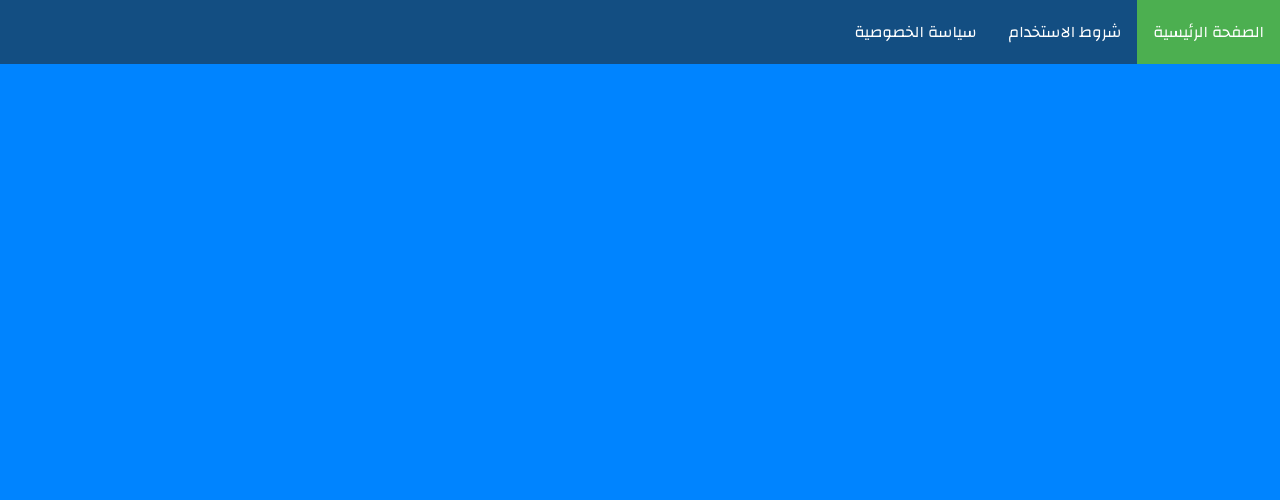
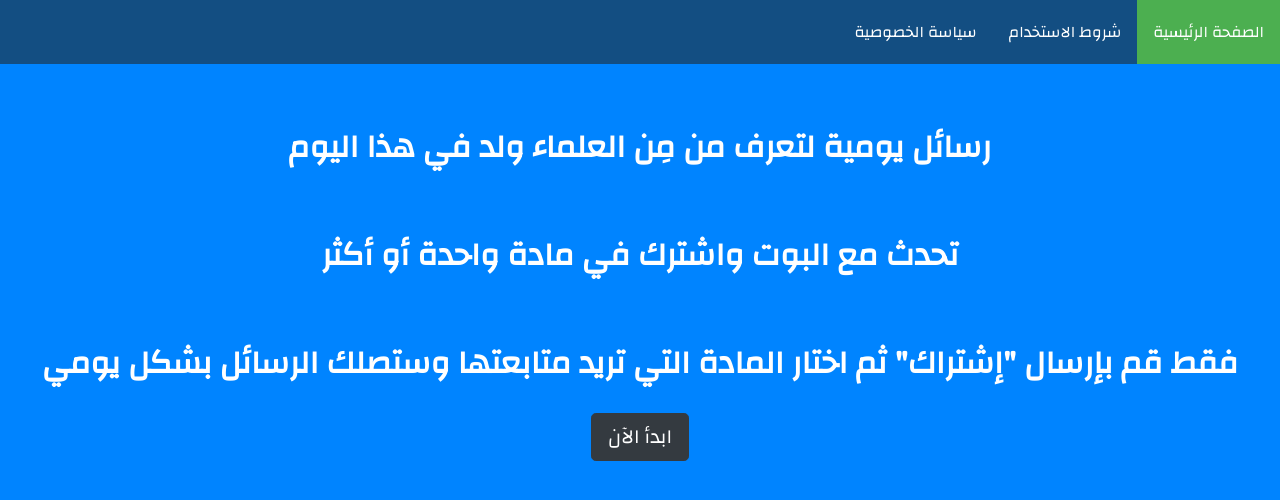
Before and after one commit to 0xSaltyHash/chatbot, a Flask app: page / in a window 1280 px wide. Shown: the top 500 px of the page. Run offline with Flask 2, Linux system fonts and the light colour scheme; some libraries are stand-ins or nearby versions.

Commit message:
add some content to landing page and some styling

```diff
--- a/static/style.css
+++ b/static/style.css
@@ -4,6 +4,38 @@ body {
 	margin: 0;
 	font-family: Changa;
 }
+
+@keyframes messages {
+    0% {
+		opacity: 0;
+		margin-bottom: 0;
+
+	}
+    100% {
+		opacity: 1;
+		margin-top: 60px;
+		margin-bottom: 0;
+	}
+}
+
+
+@keyframes btn {
+	0% {opacity: 0;}
+	25% {opacity: 0;}
+	50% {opacity: 0.5;}
+	100% {opacity: 1;}
+}
+
+a {
+	text-decoration: none;
+	color: #fff;
+}
+
+a:hover {
+	text-decoration: none;
+	color: #fff;
+}
+
 
 ul {
 	list-style: none;
@@ -14,7 +46,7 @@ ul {
 }
 nav {
 	background-color: #134e82;
-	margin: 0;
+	margin: 0 0 0 0;
     padding: 0;
 	display: block;
 }
@@ -40,3 +72,20 @@ li a:hover {
 .active {
     background-color: #4CAF50;
 }
+
+.messages {
+	text-align: center;
+	font-size: 2em;
+	color: #fff;
+	font-weight: bold;
+	animation-name: messages;
+	animation-duration: 2s;
+	animation-fill-mode: forwards;
+}
+
+.bot-link {
+	margin: 25px;
+	animation-name: btn;
+	animation-duration: 3s;
+	animation-fill-mode: forwards;
+}
--- a/templates/index.html
+++ b/templates/index.html
@@ -13,11 +13,30 @@
 	<!--navigation bar-->
 	<nav>
 		<ul>
-			<li> <a class="active" href="#">الصفحة الرئيسية</a></li>
+			<li> <a class="active" href="index.html">الصفحة الرئيسية</a></li>
 			<li><a href="#">شروط الاستخدام</a></li>
 			<li><a href="#">سياسة الخصوصية</a></li>
 		</ul>
 	</nav>
+
+	<!--content-->
+	<main>
+		<div>
+			<p class="messages">
+				رسائل يومية لتعرف من مِن العلماء ولد في هذا اليوم
+			</p>
+			<p class="messages">
+				تحدث مع البوت واشترك في مادة واحدة أو أكثر
+			</p>
+			<p class="messages">
+				فقط قم بإرسال "إشتراك" ثم اختار المادة التي تريد متابعتها وستصلك الرسائل بشكل يومي
+			</p>
+			<div class="text-center bot-link">
+				<button type="button" class="btn btn-dark btn-lg"><a href="http://m.me/377876502743595" target="_blank">ابدأ الآن</a></button>
+			</div>
+		</div>
+	</main>
+
     <!-- Optional JavaScript -->
     <!-- jQuery first, then Popper.js, then Bootstrap JS -->
     <script src="https://code.jquery.com/jquery-3.3.1.slim.min.js" integrity="sha384-q8i/X+965DzO0rT7abK41JStQIAqVgRVzpbzo5smXKp4YfRvH+8abtTE1Pi6jizo" crossorigin="anonymous"></script>
```
